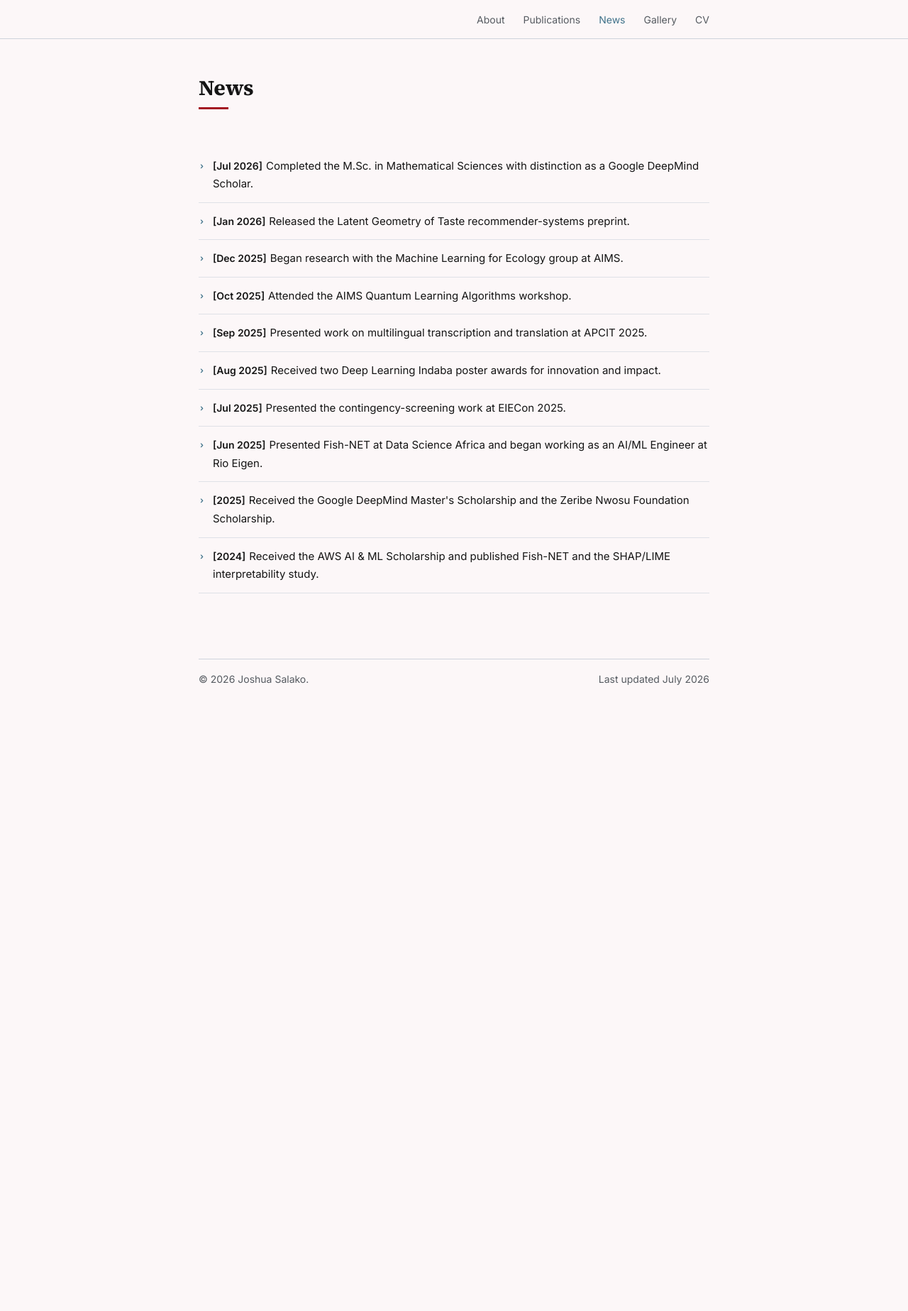
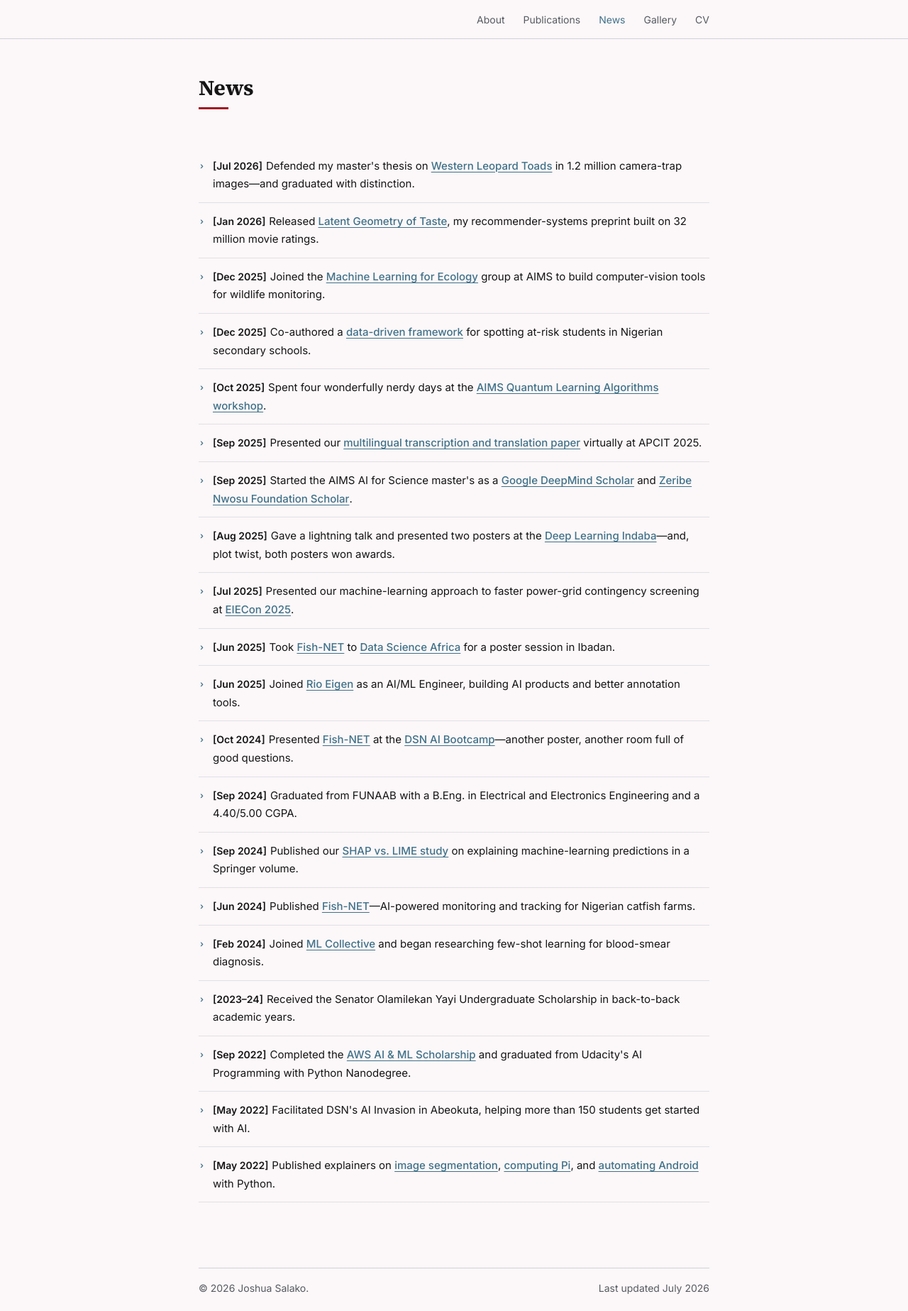
Before and after one commit to joshsalako/joshsalako.github.io, a Jekyll site: the page built from news.html, in a window 1280 px wide. Shown: the whole page at 71% size. Built offline with Jekyll 4.4.1, drawn with Linux system fonts in a browser that asks for light colours; a style sheet for code colours, icons or effects is not loaded; before the commit the page ends 988 px from its top, so only the background shows below that.

Commit message:
feat: refresh portfolio news timeline

```diff
--- a/_config.yml
+++ b/_config.yml
@@ -1,6 +1,7 @@
 title: Joshua Salako
 description: AI researcher and engineer working on computer vision for ecology and efficient machine learning.
 url: https://joshsalako.github.io
+canonical_url: https://joshsalako.github.io
 baseurl: ""
 timezone: Africa/Johannesburg
 
--- a/_data/news.yml
+++ b/_data/news.yml
@@ -1,30 +1,165 @@
 - date: 2026-07
   display_date: Jul 2026
-  text: Completed the M.Sc. in Mathematical Sciences with distinction as a Google DeepMind Scholar.
+  parts:
+    - text: "Defended my master's thesis on "
+    - text: Western Leopard Toads
+      url: https://github.com/joshsalako/wtl-detection
+    - text: " in 1.2 million camera-trap images—and graduated with distinction."
+
 - date: 2026-01
   display_date: Jan 2026
-  text: Released the Latent Geometry of Taste recommender-systems preprint.
+  parts:
+    - text: "Released "
+    - text: Latent Geometry of Taste
+      url: https://arxiv.org/abs/2601.03466
+    - text: ", my recommender-systems preprint built on 32 million movie ratings."
+
 - date: 2025-12
   display_date: Dec 2025
-  text: Began research with the Machine Learning for Ecology group at AIMS.
+  parts:
+    - text: "Joined the "
+    - text: Machine Learning for Ecology
+      url: https://github.com/joshsalako/wtl-detection
+    - text: " group at AIMS to build computer-vision tools for wildlife monitoring."
+
+- date: 2025-12
+  display_date: Dec 2025
+  parts:
+    - text: "Co-authored a "
+    - text: data-driven framework
+      url: https://ir.unilag.edu.ng/items/8986c663-c3d1-4bee-95b9-ba32e409c06b
+    - text: " for spotting at-risk students in Nigerian secondary schools."
+
 - date: 2025-10
   display_date: Oct 2025
-  text: Attended the AIMS Quantum Learning Algorithms workshop.
+  parts:
+    - text: "Spent four wonderfully nerdy days at the "
+    - text: AIMS Quantum Learning Algorithms workshop
+      url: https://aims-quantum-learning-and-testing.github.io/
+    - text: "."
+
 - date: 2025-09
   display_date: Sep 2025
-  text: Presented work on multilingual transcription and translation at APCIT 2025.
+  parts:
+    - text: "Presented our "
+    - text: multilingual transcription and translation paper
+      url: https://doi.org/10.1109/APCIT65661.2025.11411245
+    - text: " virtually at APCIT 2025."
+
+- date: 2025-09
+  display_date: Sep 2025
+  parts:
+    - text: "Started the AIMS AI for Science master's as a "
+    - text: Google DeepMind Scholar
+      url: https://deepmind.google/education/
+    - text: " and "
+    - text: Zeribe Nwosu Foundation Scholar
+      url: https://znwosufoundation.org/
+    - text: "."
+
 - date: 2025-08
   display_date: Aug 2025
-  text: Received two Deep Learning Indaba poster awards for innovation and impact.
+  parts:
+    - text: "Gave a lightning talk and presented two posters at the "
+    - text: Deep Learning Indaba
+      url: https://joshsalako.medium.com/my-deep-learning-indaba-experience-047ca4222b19
+    - text: "—and, plot twist, both posters won awards."
+
 - date: 2025-07
   display_date: Jul 2025
-  text: Presented the contingency-screening work at EIECon 2025.
+  parts:
+    - text: "Presented our machine-learning approach to faster power-grid contingency screening at "
+    - text: EIECon 2025
+      url: https://eieic.covenantuniversity.edu.ng/
+    - text: "."
+
 - date: 2025-06
   display_date: Jun 2025
-  text: Presented Fish-NET at Data Science Africa and began working as an AI/ML Engineer at Rio Eigen.
-- date: "2025"
-  display_date: "2025"
-  text: Received the Google DeepMind Master's Scholarship and the Zeribe Nwosu Foundation Scholarship.
-- date: "2024"
-  display_date: "2024"
-  text: Received the AWS AI & ML Scholarship and published Fish-NET and the SHAP/LIME interpretability study.
+  parts:
+    - text: "Took "
+    - text: Fish-NET
+      url: https://doi.org/10.7160/aol.2024.160209
+    - text: " to "
+    - text: Data Science Africa
+      url: https://archive.datascienceafrica.org/dsa2025ibadan/
+    - text: " for a poster session in Ibadan."
+
+- date: 2025-06
+  display_date: Jun 2025
+  parts:
+    - text: "Joined "
+    - text: Rio Eigen
+      url: https://rioeigen.com/about
+    - text: " as an AI/ML Engineer, building AI products and better annotation tools."
+
+- date: 2024-10
+  display_date: Oct 2024
+  parts:
+    - text: "Presented "
+    - text: Fish-NET
+      url: https://github.com/joshsalako/fishnet
+    - text: " at the "
+    - text: DSN AI Bootcamp
+      url: https://www.linkedin.com/posts/bayoadekanmbi_data-science-nigeria-dsn-ai-bootcamp-2024-activity-7254464069666058240-FZ8O
+    - text: "—another poster, another room full of good questions."
+
+- date: 2024-09
+  display_date: Sep 2024
+  parts:
+    - text: Graduated from FUNAAB with a B.Eng. in Electrical and Electronics Engineering and a 4.40/5.00 CGPA.
+
+- date: 2024-09
+  display_date: Sep 2024
+  parts:
+    - text: "Published our "
+    - text: SHAP vs. LIME study
+      url: https://doi.org/10.1007/978-3-031-72215-8_11
+    - text: " on explaining machine-learning predictions in a Springer volume."
+
+- date: 2024-06
+  display_date: Jun 2024
+  parts:
+    - text: "Published "
+    - text: Fish-NET
+      url: https://doi.org/10.7160/aol.2024.160209
+    - text: "—AI-powered monitoring and tracking for Nigerian catfish farms."
+
+- date: 2024-02
+  display_date: Feb 2024
+  parts:
+    - text: "Joined "
+    - text: ML Collective
+      url: https://mlcollective.org/
+    - text: " and began researching few-shot learning for blood-smear diagnosis."
+
+- date: 2023
+  display_date: 2023–24
+  parts:
+    - text: Received the Senator Olamilekan Yayi Undergraduate Scholarship in back-to-back academic years.
+
+- date: 2022-09
+  display_date: Sep 2022
+  parts:
+    - text: "Completed the "
+    - text: AWS AI & ML Scholarship
+      url: https://www.linkedin.com/posts/salakojoshua_aws-awsmlescholarship-udacity-activity-6975912168449814529-J5DS
+    - text: " and graduated from Udacity's AI Programming with Python Nanodegree."
+
+- date: 2022-05
+  display_date: May 2022
+  parts:
+    - text: Facilitated DSN's AI Invasion in Abeokuta, helping more than 150 students get started with AI.
+
+- date: 2022-05
+  display_date: May 2022
+  parts:
+    - text: "Published explainers on "
+    - text: image segmentation
+      url: https://levelup.gitconnected.com/image-segmentation-an-overview-on-how-its-algorithms-identify-objects-in-an-image-925cdf6bd03
+    - text: ", "
+    - text: computing Pi
+      url: https://levelup.gitconnected.com/generating-the-value-of-pi-to-a-known-number-of-decimals-places-in-python-e93986bb474d
+    - text: ", and "
+    - text: automating Android
+      url: https://levelup.gitconnected.com/automating-tasks-on-an-android-device-a2a3d45b0bf0
+    - text: " with Python."
--- a/_includes/news-entry.html
+++ b/_includes/news-entry.html
@@ -1,2 +1,2 @@
 {% assign item = include.item %}
-<li class="news-item"><time datetime="{{ item.date | escape }}">{{ item.display_date | escape }}</time><p>{{ item.text | escape }}</p></li>
+<li class="news-item"><time datetime="{{ item.date | escape }}">{{ item.display_date | escape }}</time><p>{% for part in item.parts %}{% if part.url %}<a href="{{ part.url | escape }}" target="_blank" rel="noopener noreferrer">{{ part.text | escape }}</a>{% else %}{{ part.text | escape }}{% endif %}{% endfor %}</p></li>
--- a/_layouts/default.html
+++ b/_layouts/default.html
@@ -8,8 +8,8 @@
     <meta property="og:title" content="{% if page.title %}{{ page.title | escape }} · {% endif %}Joshua Salako">
     <meta property="og:description" content="{{ page.description | default: site.description | escape }}">
     <meta property="og:type" content="website">
-    <meta property="og:url" content="{{ page.url | absolute_url }}">
-    <meta property="og:image" content="{{ '/images/joshua.jpg' | absolute_url }}">
+    <meta property="og:url" content="{{ site.canonical_url }}{{ page.url | relative_url }}">
+    <meta property="og:image" content="{{ site.canonical_url }}{{ '/images/joshua.jpg' | relative_url }}">
     <title>{% if page.title %}{{ page.title | escape }} · {% endif %}Joshua Salako</title>
     <link rel="icon" type="image/png" href="{{ '/images/avatar.png' | relative_url }}">
     <link rel="preconnect" href="https://fonts.googleapis.com">
--- a/styles.css
+++ b/styles.css
@@ -475,6 +475,10 @@ main {
   margin-bottom: 3px;
 }
 
+.news-list p a {
+  font-weight: 500;
+}
+
 .timeline-item + .timeline-item {
   margin-top: 30px;
 }
```
Also changed, not shown: 6 other files.
